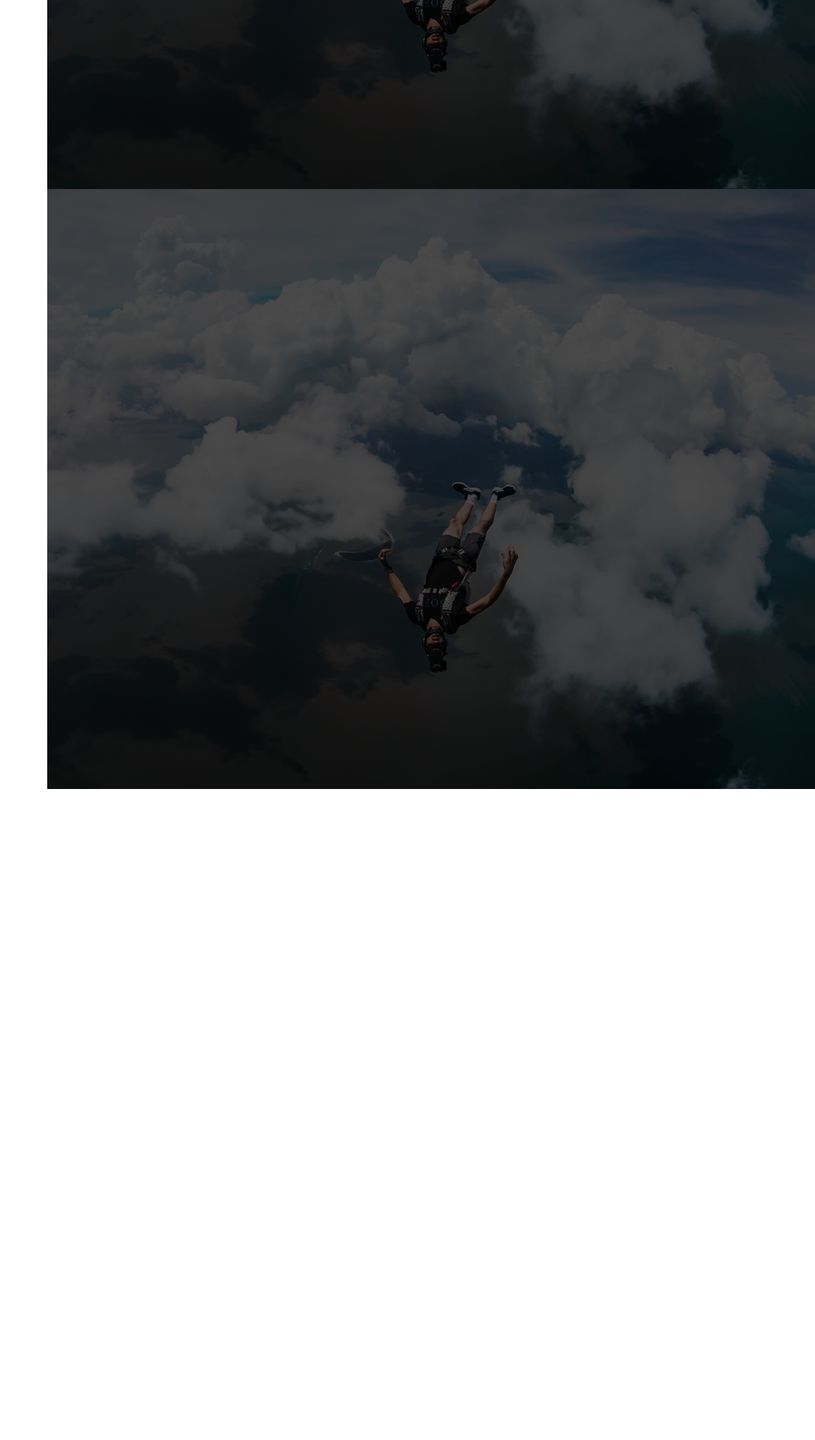
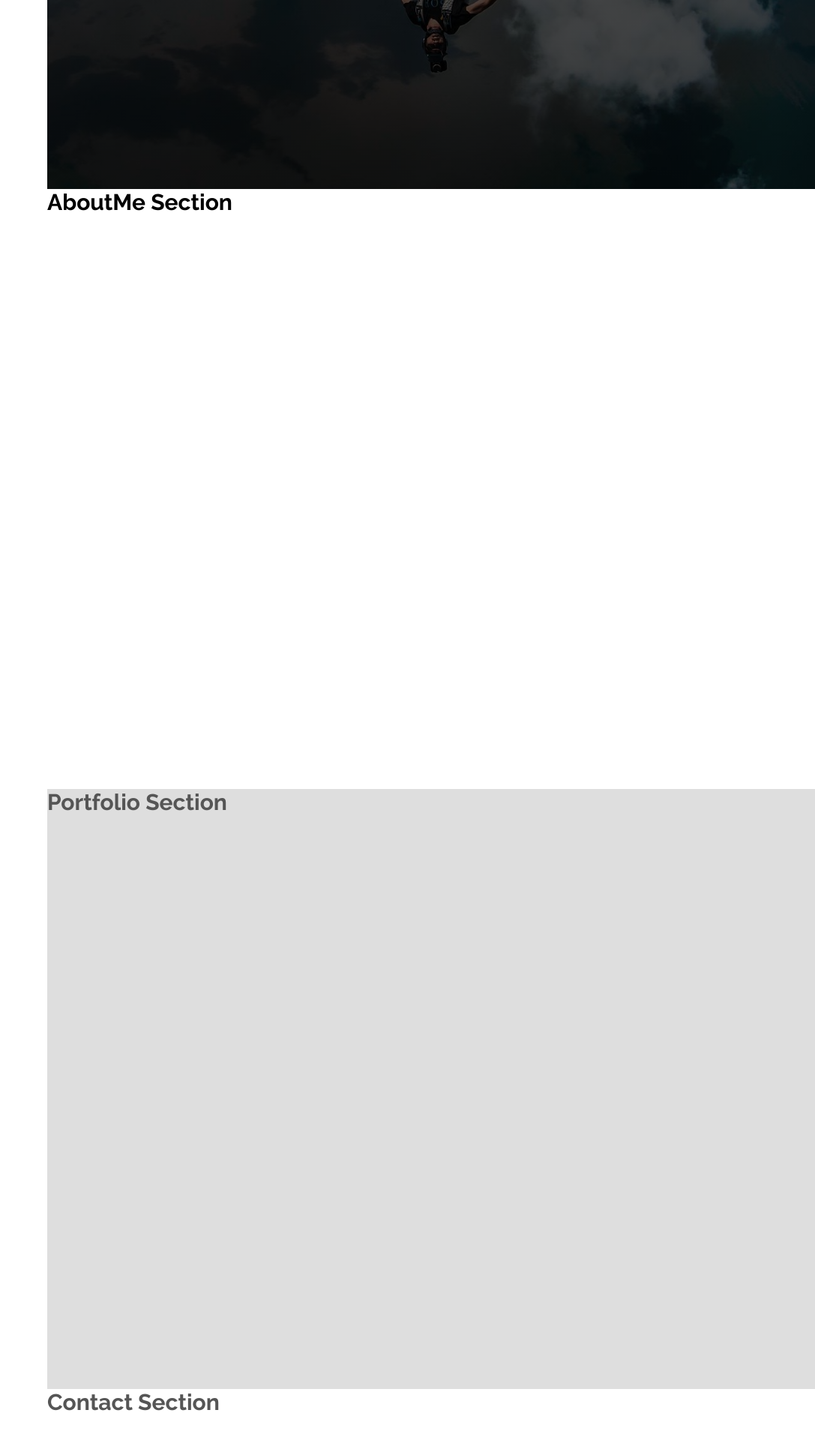
Before and after one commit to uhhhsoyan/portfolio-site, a React (Create React App) app: page / in a window 1280 px wide. Shown: the part 548-2468 px from the top of the page at 75% size, without its empty margins (193-1280 px from the left). Before the commit the page ends 1600 px from the top, so only its background shows below. Built offline with nearby package versions, Linux system fonts and the light colour scheme.

Commit message:
more netlify testing

```diff
--- a/package.json
+++ b/package.json
@@ -6,6 +6,7 @@
     "@testing-library/jest-dom": "^5.11.5",
     "@testing-library/react": "^11.1.0",
     "@testing-library/user-event": "^12.1.10",
+    "animate.css": "^4.1.1",
     "react": "^17.0.1",
     "react-dom": "^17.0.1",
     "react-scripts": "4.0.0",
--- /dev/null
+++ b/src/components/AboutMe.css
@@ -0,0 +1,7 @@
+.about-me-container {
+    width: 100%;
+    height: 100vh;
+    color: #000;
+    font-weight: 700;
+    font-size: 30px;
+}
--- /dev/null
+++ b/src/components/AboutMe.js
@@ -0,0 +1,12 @@
+import React from 'react';
+import './AboutMe.css';
+
+const AboutMe = () => {
+    return (
+        <div className="about-me-container" id="about-me">
+            AboutMe Section
+        </div>
+    )
+}
+
+export default AboutMe;
--- a/src/components/App.css
+++ b/src/components/App.css
@@ -16,6 +16,7 @@ html {
     font-size: 20px;
     text-rendering: optimizeLegibility;
     overflow-x: hidden;
+    scroll-behavior: smooth;
 }
 
 .main {
--- a/src/components/App.js
+++ b/src/components/App.js
@@ -1,15 +1,19 @@
 import './App.css';
 import SideNav from './SideNav';
+import AboutMe from './AboutMe';
+import Portfolio from './Portfolio';
+import Contact from './Contact';
 
 function App() {
   return (
     <div>
       <SideNav />
-      <div class="main">
-        <div class="hero">
+      <div className="main">
+        <div className="hero" id="home">
         </div>
-        <div class="hero">
-        </div>
+        <AboutMe />
+        <Portfolio />
+        <Contact />
       </div>
     </div>
   );
--- /dev/null
+++ b/src/components/Contact.css
@@ -0,0 +1,6 @@
+.contact-container {
+    width: 100%;
+    height: 100vh;
+    font-weight: 700;
+    font-size: 30px;
+}
--- /dev/null
+++ b/src/components/Contact.js
@@ -0,0 +1,12 @@
+import React from 'react';
+import './Contact.css';
+
+const Contact = () => {
+    return (
+        <div className="contact-container" id="contact">
+            Contact Section
+        </div>
+    )
+}
+
+export default Contact;
--- /dev/null
+++ b/src/components/Portfolio.css
@@ -0,0 +1,7 @@
+.portfolio-container {
+    width: 100%;
+    height: 100vh;
+    background-color: #dedede;
+    font-weight: 700;
+    font-size: 30px;
+}
--- /dev/null
+++ b/src/components/Portfolio.js
@@ -0,0 +1,12 @@
+import React from 'react';
+import './Portfolio.css';
+
+const Portfolio = () => {
+    return (
+        <div className="portfolio-container" id="portfolio">
+            Portfolio Section
+        </div>
+    )
+}
+
+export default Portfolio;
--- a/src/components/SideNav.js
+++ b/src/components/SideNav.js
@@ -5,11 +5,10 @@ const SideNav = () => {
     return (
         <div className="sidenav">
             <p className="sidenav-title">Eric Essoyan</p>
-            <a href="#">Home</a>
-            <a href="#">About Me</a>
-            <a href="#">Portfolio</a>
-            <a href="#">Resume</a>
-            <a href="#">Contact</a>
+            <a href="#home">Home</a>
+            <a href="#about-me">About Me</a>
+            <a href="#portfolio">Portfolio</a>
+            <a href="#contact">Contact</a>
         </div>
     )
 }
```
Also changed, not shown: 1 other file (tests, documents, lock files or other folders).
